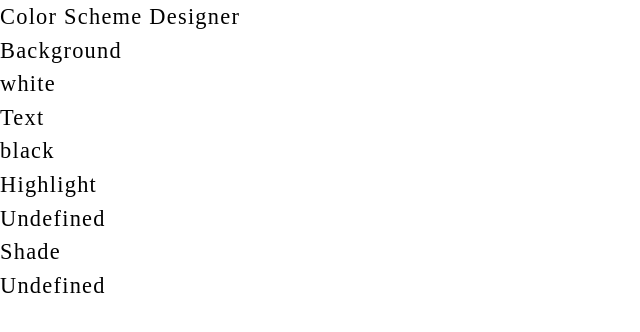
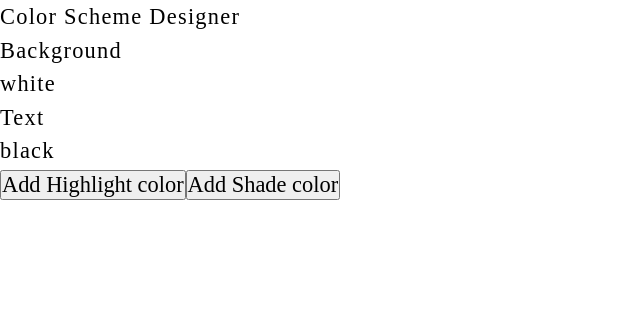
Before and after one commit to osequi/color-scheme-designer, a Next.js app: page / in a window 1280 px wide. Shown: the top 332 px of the page, without its empty margins (0-640 px from the left). Built offline with nearby package versions, Linux system fonts and the light colour scheme; a web font is replaced by a local one.

Commit message:
Working on the Colors

```diff
--- a/src/components/Color/Color.js
+++ b/src/components/Color/Color.js
@@ -17,6 +17,11 @@ const propTypes = {
   description: PropTypes.string,
   value: PropTypes.string,
   space: PropTypes.shape(colorSpaceProps),
+  /**
+   * The chroma.js representation of the color.
+   * @type {object}
+   */
+  chroma: PropTypes.object,
 };
 
 /**
@@ -28,13 +33,17 @@ const defaultProps = {
   description: null,
   value: null,
   space: null,
+  chroma: null,
 };
 
 /**
  * Defines the styles.
  */
 const container = (props) => ({
-  backgroundColor: props.background,
+  backgroundColor: props.backgroundColor,
+  color: props.textColor,
+  border: props.border,
+  borderRadius: "50%",
 });
 
 /**
@@ -42,52 +51,50 @@ const container = (props) => ({
  * @see Color.md
  */
 const Color = (props) => {
-  const { name, value, space } = props;
-  const { name: spaceName } = space;
+  const { chroma: color, textColor, backgroundColor, name, value } = props;
 
   /**
-   * Manages the creation of the color.
+   * Prepares the background and text colors.
+   * Edge cases like black-on-black has to be dealt with.
    */
-  const [color, setColor] = useState(null);
-  const [errorMessage, setErrorMessage] = useState(null);
+  const backgroundColor2 = color && color.css ? color.css() : "inherit";
+  const textColor2 =
+    name && name === textColor.name
+      ? backgroundColor.chroma.css()
+      : textColor.chroma.css();
 
   /**
-   * Creates the color.
+   * Loads the styles.
    */
-  useEffect(() => {
-    const c = createColorFromSpace(value, spaceName);
-    let err = c;
-
-    if (typeof c === "object") {
-      setColor(c);
-      err = null;
-    }
-
-    setErrorMessage(err);
-  }, [value, space]);
-
-  let backgroundColor = "inherit";
-
-  useEffect(() => {
-    if (!color) return;
-    backgroundColor = color.css();
-  }, [color]);
+  const { containerKlass } = useStyles([container], {
+    backgroundColor: backgroundColor2,
+    textColor: textColor2,
+    border: "1px solid",
+  });
 
   /**
-   * Displays the color.
+   * Defines the title.
    */
-  const { containerKlass } = useStyles([container], {
-    background: backgroundColor,
-  });
+  const title = color ? (
+    <span>
+      {name}
+      <br />
+      {value}
+    </span>
+  ) : (
+    `Add ${name} color`
+  );
 
-  const displayErrorMessage = value !== "Undefined";
+  /**
+   * Defines what to display.
+   */
+  const display = color ? (
+    <Article className={cx("Color", containerKlass)} title={title}></Article>
+  ) : (
+    <button>{title}</button>
+  );
 
-  return (
-    <Article className={cx("Color", containerKlass)} title={name}>
-      <p>{value}</p>
-      <p>{displayErrorMessage && errorMessage && errorMessage}</p>
-    </Article>
-  );
+  return display;
 };
 
 Color.propTypes = propTypes;
--- a/src/components/Colors/Colors.js
+++ b/src/components/Colors/Colors.js
@@ -1,7 +1,7 @@
 import React from "react";
 import PropTypes from "prop-types";
 import { cx } from "emotion";
-import { useStyles } from "../../hooks";
+import { useStyles, createColorFromSpace } from "../../hooks";
 
 /**
  * Imports other components and hooks.
@@ -39,17 +39,55 @@ const Colors = (props) => {
   const { colors } = props;
   const { containerKlass } = useStyles([container], props);
 
-  const asProps = { title: "Colors" };
-
-  const colorsList =
+  /**
+   * Creates the colors.
+   */
+  const colorsWithChroma =
     colors &&
     colors.map((item) => {
+      const { value, space } = item;
+      const { name: spaceName } = space;
+
+      const createColor = createColorFromSpace(value, spaceName);
+      const newColor = typeof createColor === "object" ? createColor : null;
+      return { ...item, chroma: newColor };
+    });
+
+  /**
+   * Prepares the text and background colors
+   */
+  const textColor = colorsWithChroma.find((item) => item.name === "Text");
+  const backgroundColor = colorsWithChroma.find(
+    (item) => item.name === "Background"
+  );
+
+  /**
+   * Displays the colors
+   */
+  const colorsList =
+    colorsWithChroma &&
+    colorsWithChroma.map((item) => {
       const { id } = item;
-      return <Cell key={id} as={Color} asProps={item} />;
+      return (
+        <Cell
+          key={id}
+          as={Color}
+          asProps={{
+            ...item,
+            textColor: textColor,
+            backgroundColor: backgroundColor,
+          }}
+        />
+      );
     });
+
+  const asProps = { title: "Colors" };
 
   return (
     <Grid
+      columns={[2, 4]}
+      gap={1}
+      padding={1}
       as={Section}
       asProps={asProps}
       className={cx("Colors", containerKlass)}
--- a/src/components/layout/Grid/Grid.js
+++ b/src/components/layout/Grid/Grid.js
@@ -32,6 +32,12 @@ const propTypes = {
    * @type {string}
    */
   gap: PropTypes.number,
+  /**
+   * The padding of the children, unitless.
+   * The padding will be a multiply of `var(--lem)`.
+   * @type {string}
+   */
+  padding: PropTypes.number,
   /**
    * The gap faux lines, aka the grid borders.
    * The grid borders look good only when there is no gap in the grid.
@@ -73,6 +79,7 @@ const defaultProps = {
   height: "100%",
   columns: 1,
   gap: 0,
+  padding: 0,
   fauxLines: "none",
   as: "div",
   asProps: null,
@@ -94,7 +101,7 @@ const container = (props, theme) => ({
   ["& > *"]: {
     padding: props.borderLeftSelector
       ? `0 calc(${props.gap} * var(--lem)) calc(${props.gap} * var(--lem)) 0`
-      : "inherit",
+      : `calc(${props.padding} * var(--lem))`,
   },
 });
 
```
